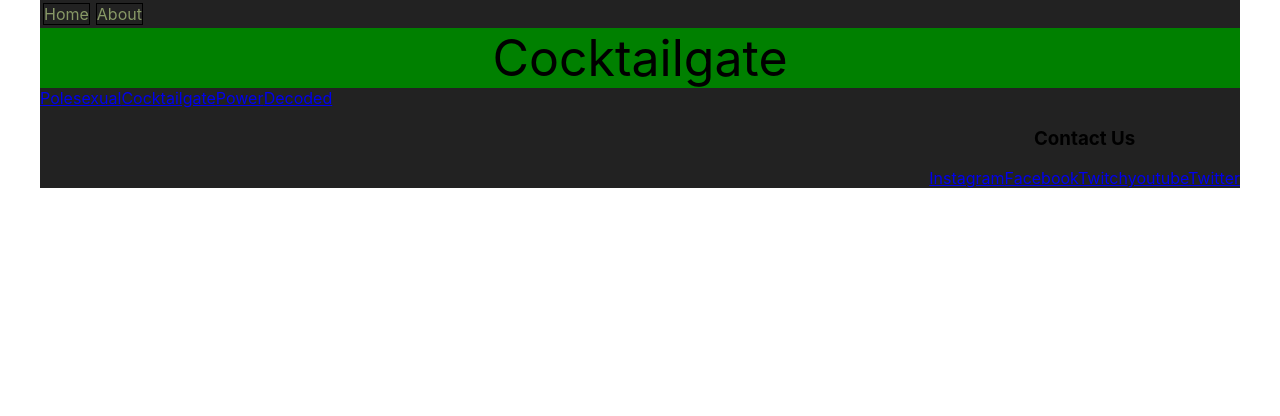
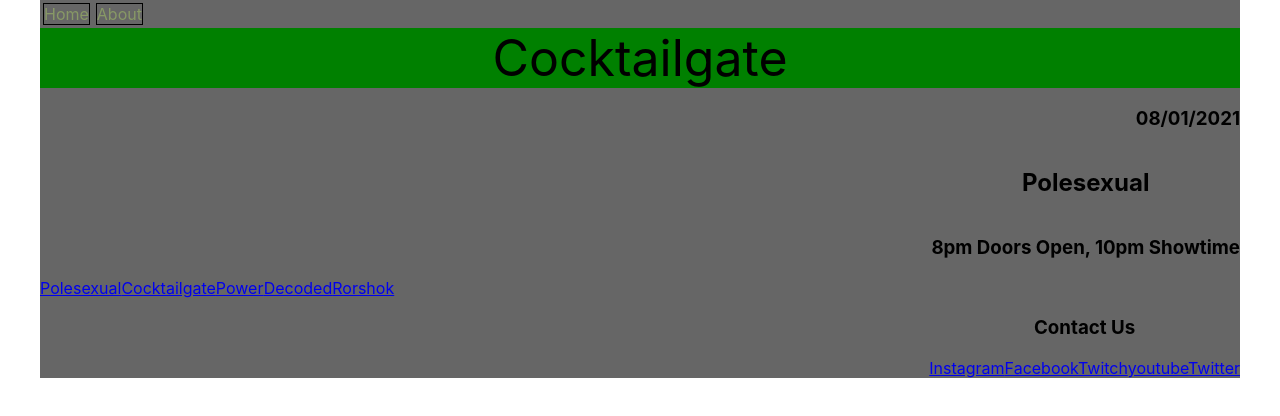
Before and after one commit to Mikey-strider/polesexualproductions, a React (Create React App) app: page /events/cocktailgate in a window 1280 px wide. Shown: the top 416 px of the page. Built offline with nearby package versions, Linux system fonts and the light colour scheme.

Commit message:
Added date and time  and added those to the vent page

```diff
--- a/src/components/navigation/EventNav.js
+++ b/src/components/navigation/EventNav.js
@@ -1,6 +1,7 @@
-import { Link } from "react-router-dom"
-import { events } from '../../utility/events.js'
+import { Link } from "react-router-dom";
+import { events } from '../../utility/events.js';
 import Footer from "../pageComponents/footer.js";
+import Header from "../pageComponents/header.js";
 // import { FooterPage } from "../styled.js";
 
 const EventNav = () => {
@@ -15,6 +16,7 @@ const EventNav = () => {
 
   return (
     <div>
+      <Header />
       {eventLinks}
       <Footer />
     </div>
--- a/src/components/pageComponents/date.js
+++ b/src/components/pageComponents/date.js
@@ -1,5 +1,9 @@
 const Date = () => {
-
+return(
+    <div>
+      <h3>08/01/2021</h3>
+    </div>
+  )
 }
 
 export default Date;
--- a/src/components/pageComponents/footer.js
+++ b/src/components/pageComponents/footer.js
@@ -3,7 +3,7 @@ import Contact from "./contactUs";
 
 export const Footer = () => {
   return(
-    <div style={{display: "flex", flexDirection: "column", alignItems: "flex-end"}}>
+    <div style={{display: "flex", flexDirection: "column",justifyContent: "flex-end", alignItems: "flex-end"}}>
       <Contact />
     </div>
   )
--- a/src/components/pageComponents/header.js
+++ b/src/components/pageComponents/header.js
@@ -1,5 +1,13 @@
+import Date from "./date";
+import Times from "./times";
+
 const Header = () => {
-
+  return(
+    <div style={{display: "flex", flexDirection: "column", justifyContent: "flex-start", alignItems: "flex-end"}}>
+      <Date />
+      <Times />
+    </div>
+  )
 }
 
 export default Header;
--- a/src/components/pageComponents/times.js
+++ b/src/components/pageComponents/times.js
@@ -1,5 +1,10 @@
 const Times = () => {
-
+  return(
+    <div style={{display: "flex", flexDirection: "column", justifyContent: "center", alignItems: "center"}}>
+      <h2>Polesexual</h2>
+      <h3>8pm Doors Open, 10pm Showtime</h3>
+    </div>
+  )
 }
 
 export default Times;
--- a/src/components/styled.js
+++ b/src/components/styled.js
@@ -8,7 +8,7 @@ export const MainWrapper = styled.div`
 export const BaseWrapper = styled.div`
   display: flex;
   flex-Direction: column;
-  background-color: #222;
+  background-color: #666;
 `
 
 export const PolesexualPage = styled.div`
@@ -39,6 +39,13 @@ export const DecodedPage = styled.div`
   background-color: orange;
 `
 
+export const RorShokPage = styled.div`
+  font-size: 50px;
+  display: flex;
+  justify-content: center;
+  background-color: pink;
+`
+
 export const FooterPage = styled.div`
   display: flex;
   justify-content: center;
--- a/src/utility/events.js
+++ b/src/utility/events.js
@@ -1,4 +1,4 @@
-import { PolesexualPage, CocktailgatePage, PowerPage, DecodedPage } from "../components/styled";
+import { PolesexualPage, CocktailgatePage, PowerPage, DecodedPage, RorShokPage } from "../components/styled";
 
 export const events = {
   polesexual: {
@@ -21,4 +21,9 @@ export const events = {
     name: "Decoded",
     slug: 'decoded',
   },
+  rorshok: {
+    pageComponent: RorShokPage,
+    name: "Rorshok",
+    slug: "rorshok",
+  },
 }
```
